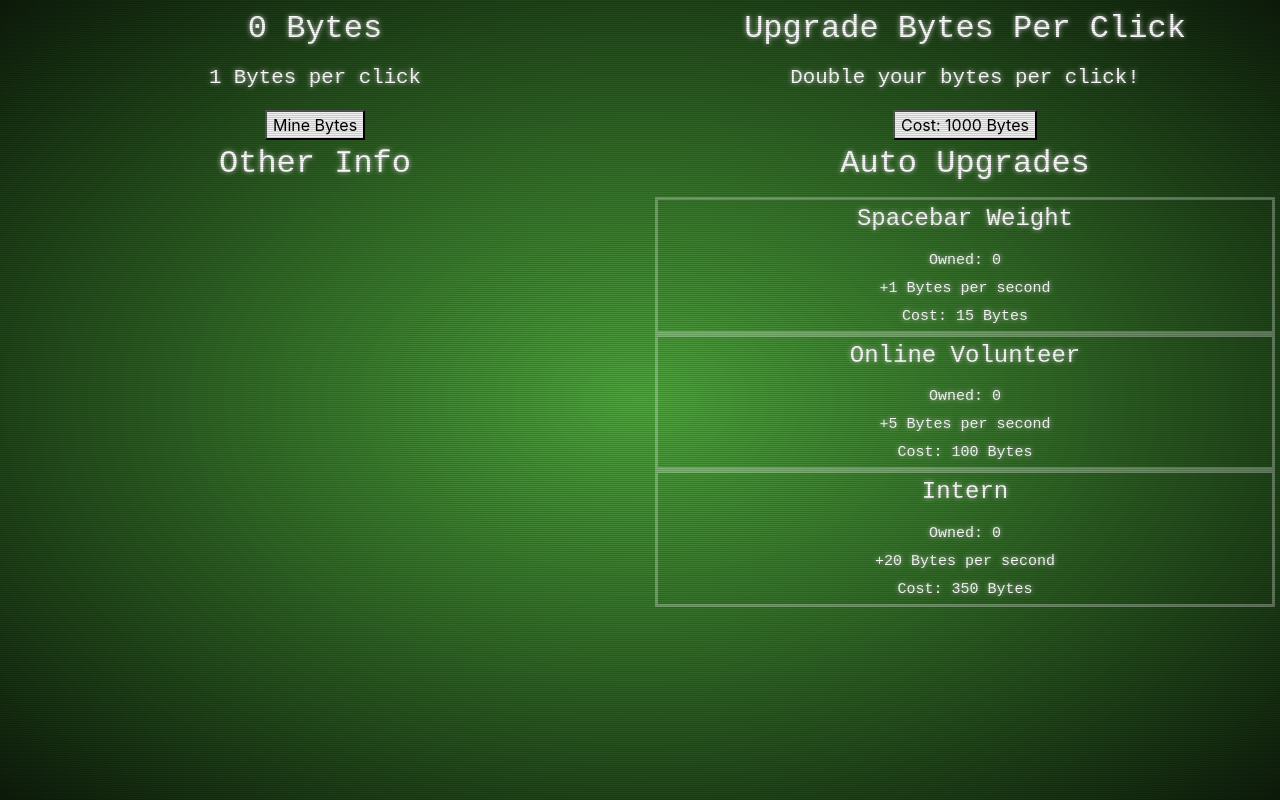
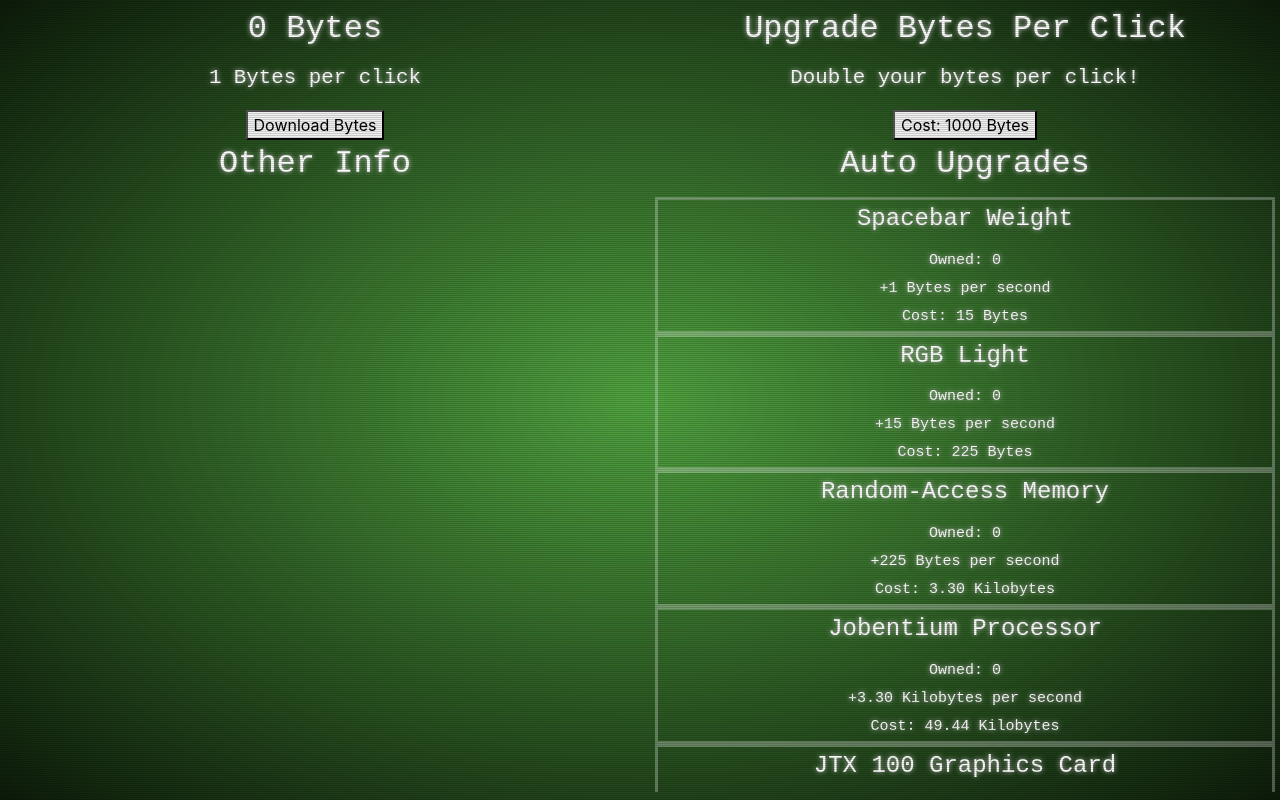
Before and after one commit to Joebenitus/Hellabyte, a React (Create React App) app: page / in a window 1280 px wide. Built offline with nearby package versions, Linux system fonts and the light colour scheme.

Commit message:
add scrollbar to autoUpgrades. tweak progression rate. change autoUpgrades names

```diff
--- a/src/components/AutoUpgradeList.js
+++ b/src/components/AutoUpgradeList.js
@@ -1,3 +1,5 @@
+//bytesPerSecond and cost increase by 15 times each new
+
 export const AutoUpgradeList = {
   1: {
     name: 'Spacebar Weight',
@@ -7,17 +9,31 @@ export const AutoUpgradeList = {
     index: 1
   },
   2: {
-    name: 'Online Volunteer',
-    bytesPerSecond: 5,
-    cost: 100,
+    name: 'RGB Light',
+    bytesPerSecond: 15,
+    cost: 225,
     owned: 0,
     index: 2
   },
   3: {
-    name: 'Intern',
-    bytesPerSecond: 20,
-    cost: 350,
+    name: 'Random-Access Memory',
+    bytesPerSecond: 225,
+    cost: 3375,
     owned: 0,
     index: 3
+  },
+  4: {
+    name: 'Jobentium Processor',
+    bytesPerSecond: 3375,
+    cost: 50625,
+    owned: 0,
+    index: 4
+  },
+  5: {
+    name: 'JTX 100 Graphics Card',
+    bytesPerSecond: 50625,
+    cost: 759375,
+    owned: 0,
+    index: 5
   }
 }
--- a/src/components/AutoUpgradesPanel.js
+++ b/src/components/AutoUpgradesPanel.js
@@ -2,6 +2,12 @@ import React from 'react';
 import AutoUpgrade from './AutoUpgrade';
 import PropTypes from 'prop-types';
 import { getByteMetric } from './GetByteMetric';
+import styled from 'styled-components';
+
+const ComponentStyleWrapper = styled.section`
+  overflow-y: scroll;
+  height: calc(100vh - 205px);
+`
 
 function AutoUpgradesPanel(props) {
   const { autoUpgrades } = props;
@@ -9,9 +15,13 @@ function AutoUpgradesPanel(props) {
   return (
     <>
       <h2>Auto Upgrades</h2>
-      <AutoUpgrade name={autoUpgrades[1].name} bytesPerSecond={getByteMetric(autoUpgrades[1].bytesPerSecond)} cost={getByteMetric(autoUpgrades[1].cost)} owned={autoUpgrades[1].owned} index={autoUpgrades[1].index} onClickHandler={props.onClickHandler}/>
-      <AutoUpgrade name={autoUpgrades[2].name} bytesPerSecond={getByteMetric(autoUpgrades[2].bytesPerSecond)} cost={getByteMetric(autoUpgrades[2].cost)} owned={autoUpgrades[2].owned} index={autoUpgrades[2].index} onClickHandler={props.onClickHandler}/>
-      <AutoUpgrade name={autoUpgrades[3].name} bytesPerSecond={getByteMetric(autoUpgrades[3].bytesPerSecond)} cost={getByteMetric(autoUpgrades[3].cost)} owned={autoUpgrades[3].owned} index={autoUpgrades[3].index} onClickHandler={props.onClickHandler}/>
+      <ComponentStyleWrapper>
+        <AutoUpgrade name={autoUpgrades[1].name} bytesPerSecond={getByteMetric(autoUpgrades[1].bytesPerSecond)} cost={getByteMetric(autoUpgrades[1].cost)} owned={autoUpgrades[1].owned} index={autoUpgrades[1].index} onClickHandler={props.onClickHandler}/>
+        <AutoUpgrade name={autoUpgrades[2].name} bytesPerSecond={getByteMetric(autoUpgrades[2].bytesPerSecond)} cost={getByteMetric(autoUpgrades[2].cost)} owned={autoUpgrades[2].owned} index={autoUpgrades[2].index} onClickHandler={props.onClickHandler}/>
+        <AutoUpgrade name={autoUpgrades[3].name} bytesPerSecond={getByteMetric(autoUpgrades[3].bytesPerSecond)} cost={getByteMetric(autoUpgrades[3].cost)} owned={autoUpgrades[3].owned} index={autoUpgrades[3].index} onClickHandler={props.onClickHandler}/>
+        <AutoUpgrade name={autoUpgrades[4].name} bytesPerSecond={getByteMetric(autoUpgrades[4].bytesPerSecond)} cost={getByteMetric(autoUpgrades[4].cost)} owned={autoUpgrades[4].owned} index={autoUpgrades[4].index} onClickHandler={props.onClickHandler}/>
+        <AutoUpgrade name={autoUpgrades[5].name} bytesPerSecond={getByteMetric(autoUpgrades[5].bytesPerSecond)} cost={getByteMetric(autoUpgrades[5].cost)} owned={autoUpgrades[5].owned} index={autoUpgrades[5].index} onClickHandler={props.onClickHandler}/>
+      </ComponentStyleWrapper>
     </>
   )
 }
--- a/src/components/MainController.js
+++ b/src/components/MainController.js
@@ -56,7 +56,7 @@ class MainController extends React.Component {
       <div className='row'>
         <div className='col-md-6 align-center h-70'>
           <BytesPanel bytes={this.props.byteCountFormatted} bytesPerClick={this.props.bytesPerClickFormatted}/>
-          <button onClick = {this.handleMiningBytes}>Mine Bytes</button>
+          <button onClick = {this.handleMiningBytes}>Download Bytes</button>
         </div>
         <div className='col-md-6 align-center h-70'>
           <TypeUpgradesPanel onClickHandler={this.handleUpgradingBytesPerClick} cost={getByteMetric(this.props.bytesPerClickUpgradeCost)}/>
```
